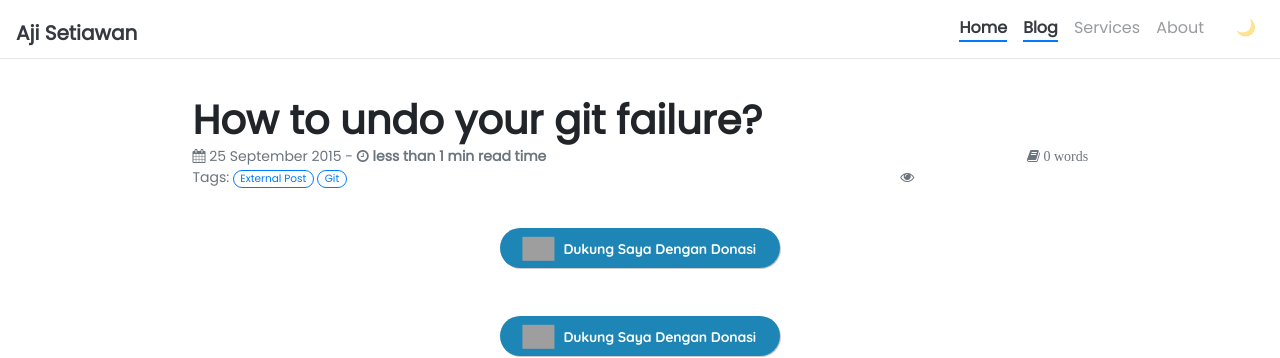
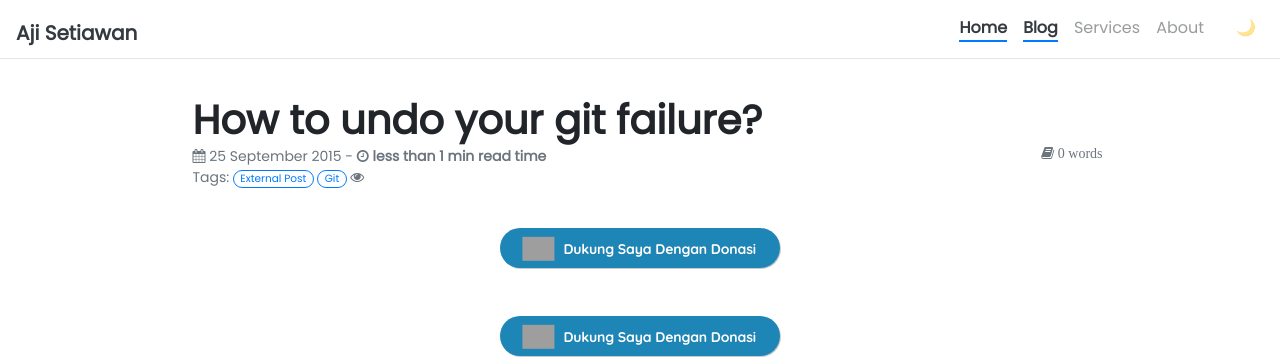
Before and after one commit to ajisetiawan716/ajisetiawan716.github.io, a Jekyll site: the page built from _posts/2015-09-25-how-to-undo-your-git-failure.md, in a window 1280 px wide. Shown: the top 358 px of the page. Built offline with Jekyll 4.4.1, drawn with Linux system fonts in a browser that asks for light colours; nearby versions of some CDN libraries; our own code applies the rules of GitHub Pages for plain Markdown files; comment, search, counter and statistics services are not loaded; grey boxes are pictures that could not be loaded.

Commit message:
Update post.html

```diff
--- a/_layouts/post.html
+++ b/_layouts/post.html
@@ -13,7 +13,7 @@
     {{ words | divided_by: 180 }} mins read time
   {%- endif -%}
   </b>
-  <span class="fa fa-book fa-1x" style="position: relative; top: 0px; left: 477px;"> {{ words }} words</span>
+  <span class="fa fa-book fa-1x" style="position: absolute; top: 50px; right: 0px;"> {{ words }} words</span>
   <br>
 
   {%- if page.tags != empty -%}
@@ -24,7 +24,7 @@
     </a>
     {% endfor %}
   {%- endif -%}
-  <span class="fa fa-eye fa-1x" style="position: relative; top: 0px; left: 550px;"> <span id="busuanzi_value_page_pv" class="text-muted"></span></span>
+  <span class="fa fa-eye fa-1x" style="position: absoulte; top: 70px; right: 0px;"> <span id="busuanzi_value_page_pv" class="text-muted"></span></span>
   </p>
 </div>
 <!-- trakteer widget -->
```
